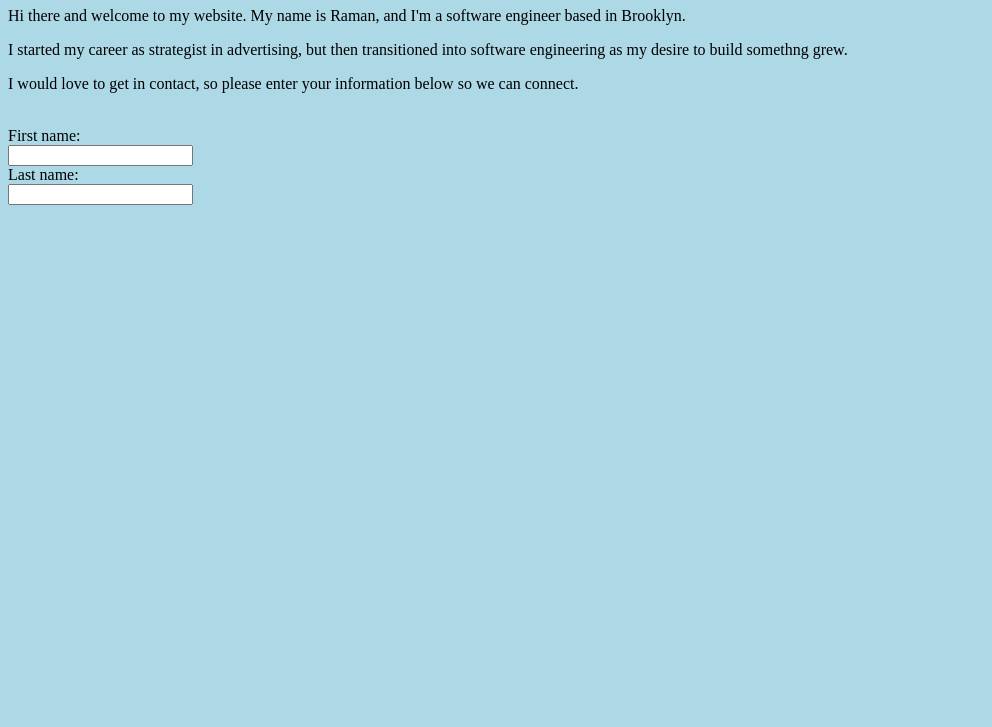
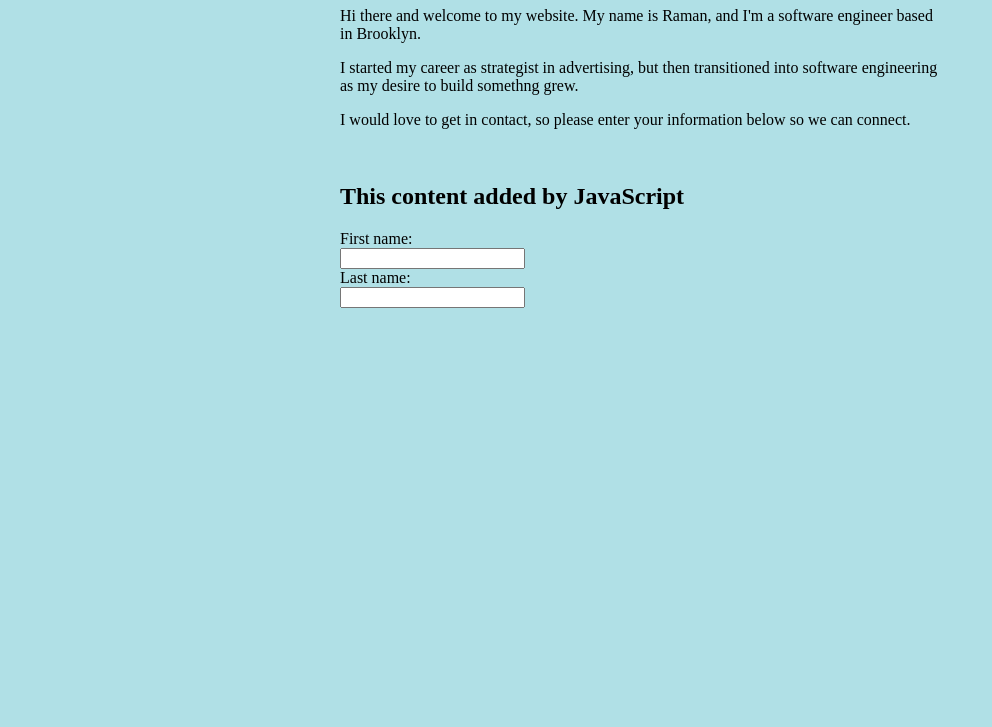
Before and after one commit to airraman/ramanswebsite, a plain HTML site: page index.html in a window 1280 px wide. Shown: the part 73-800 px from the top of the page, without its empty margins (0-992 px from the left). Drawn offline with Linux system fonts and the light colour scheme.

Commit message:
Additional functionalities

```diff
--- a/index.html
+++ b/index.html
@@ -9,6 +9,7 @@
     <p>Hi there and welcome to my website. My name is Raman, and I'm a software engineer based in Brooklyn.</p>
     <p>I started my career as strategist in advertising, but then transitioned into software engineering as my desire to build somethng grew.</p>
     <p>I would love to get in contact, so please enter your information below so we can connect.</p><br>
+    <script src = "script.js"></script>
     <form>
         <label for="fname">First name:</label><br>
         <input type="text" id="fname" name="fname"><br>
--- /dev/null
+++ b/script.js
@@ -0,0 +1,3 @@
+const h2 = document.createElement("h2");
+h2.textContent = "This content added by JavaScript"
+document.querySelector("body").appendChild(h2);
--- a/style.css
+++ b/style.css
@@ -2,4 +2,9 @@ body {
     background: lightblue;
     background-image: url("Shanghai Shoe Store copy.Jpg");
     opacity: 5.0;
+    max-width: 600px;
+    background-color: powderblue;
+    margin-left: auto;
+    margin-right: auto;
+
 }
```
